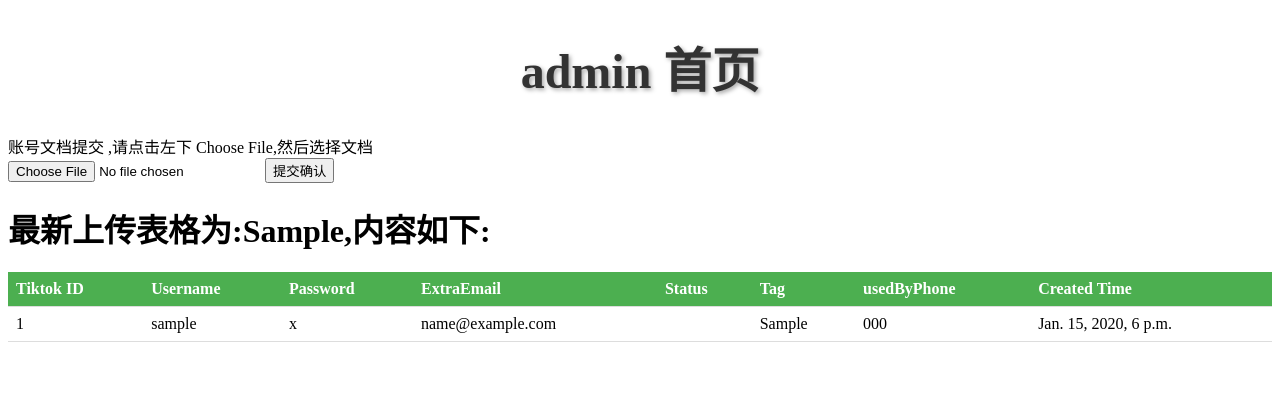
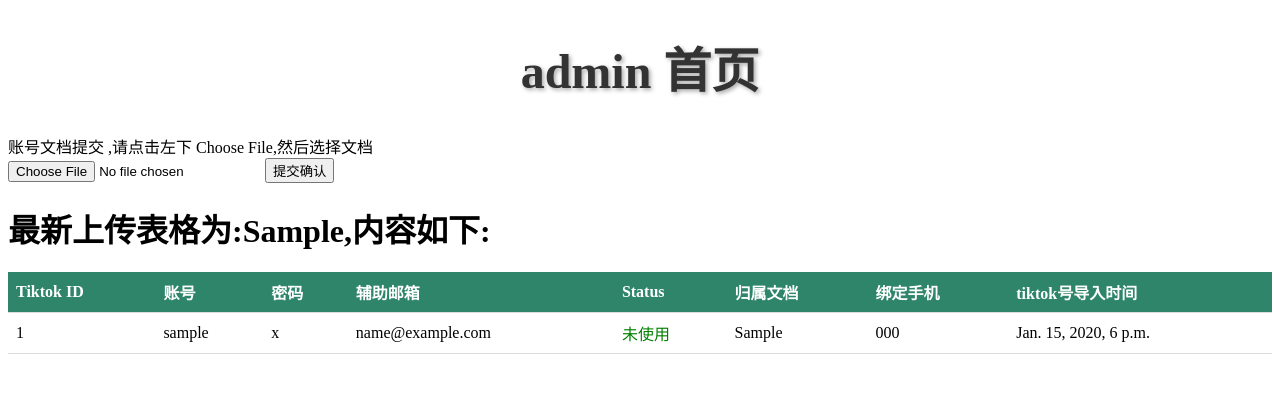
Before and after one commit to Denis-666/wenge_V2, a Django app: page /admin/ in a window 1280 px wide. Shown: the top 393 px of the page. Run offline with Django 4.2, Linux system fonts and the light colour scheme; tables that the repository leaves empty hold one stand-in row (values such as "Sample post").

Commit message:
2023.3.10

```diff
--- a/wenge_V2_app/models.py
+++ b/wenge_V2_app/models.py
@@ -8,9 +8,10 @@
     username = models.CharField(max_length=50) # 用户名
     password = models.CharField(max_length=50) # 密码
     status_choices = (
-        # status 二选一 , 0 为未激活, 1 为已激活
+        # status 二选一 , 0 为未激活, 1 为已激活, 2 为已封禁
         (0, "未使用"),
         (1, "已使用"),
+        (2, "已封禁")
     ) # 是否被使用
     status = models.IntegerField(choices=status_choices,default=0)
     tag = models.CharField(max_length=50) # 每一份上传docx文件,用文件名做tag
--- a/wenge_V2_app/templates/admin/HomePage_admin.html
+++ b/wenge_V2_app/templates/admin/HomePage_admin.html
@@ -21,12 +21,25 @@
         }
 
         th {
-            background-color: #4CAF50;
+            background-color: hsl(161, 49%, 35%);
             color: white;
         }
 
         tr:hover {
             background-color: #f5f5f5;
+        }
+        /* 账号状态颜色 */
+
+        #unused {
+            color: green;
+        }
+
+        #used {
+            color: gold;
+        }
+
+        #banned {
+            color: red;
         }
     </style>
 
@@ -56,13 +69,13 @@
         <thead>
             <tr>
                 <th>Tiktok ID</th>
-                <th>Username</th>
-                <th>Password</th>
-                <th>ExtraEmail</th>
+                <th>账号</th>
+                <th>密码</th>
+                <th>辅助邮箱</th>
                 <th>Status</th>
-                <th>Tag</th>
-                <th>usedByPhone</th>
-                <th>Created Time</th>
+                <th>归属文档</th>
+                <th>绑定手机</th>
+                <th>tiktok号导入时间</th>
             </tr>
         </thead>
         <tbody>
@@ -72,9 +85,13 @@
                 <td>{{ item.username }}</td>
                 <td>{{ item.password }}</td>
                 <td>{{ item.extraEmail }}</td>
-                <td>
-                    {% if i.status == 0 %} 未激活 {% elif i.status == 1 %} 已激活 {% endif %}
-                </td>
+                {% if item.status == 0 %}
+                <td id="unused">未使用</td>
+                {% elif item.status == 1 %}
+                <td id="used">已使用</td>
+                {% elif item.status == 2 %}
+                <td id="banned">已封号</td>
+                {% endif %}
                 <td>{{ item.tag }}</td>
                 <td>{{ item.usedByPhone }}</td>
                 <td>{{ item.createdTime }}</td>
--- a/wenge_V2_app/templates/phone/HomePage_Phone.html
+++ b/wenge_V2_app/templates/phone/HomePage_Phone.html
@@ -112,7 +112,7 @@
             <tr>
                 <td>{{ tiktok_accounts_data.id }}</td>
                 <td>{{ phone_data.phoneName }}</td>
-                <td>{{ phone_data.lastLoginTime }}</td>
+                <td>{{ lastLoginTime }}</td>
 
             </tr>
 
@@ -124,7 +124,6 @@
             <a href="remove_binding/?removeAccount=yes">点击让手机解除绑定tiktok号 账号不再使用 (被封号)</a>
         </div>
         <div>
-
             <a href="remove_binding/?removeAccount=no">点击让手机解除绑定tiktok号 账号回归账号池</a>
         </div>
 
--- a/wenge_V2_app/views/phone/HomePage_Phone.py
+++ b/wenge_V2_app/views/phone/HomePage_Phone.py
@@ -95,7 +95,7 @@
         else:
             message = '获取账号成功'
 
-        response = HttpResponse(render(request, HomePage_Phone_path, {'message':message,'phone_data':phone_data,'tiktok_accounts_data':tiktok_accounts_data}))
+        response = HttpResponse(render(request, HomePage_Phone_path, {'message':message,'lastLoginTime':lastLoginTime,'phone_data':phone_data,'tiktok_accounts_data':tiktok_accounts_data}))
         response.set_cookie('lastLoginTime', lastLoginTime, max_age=365 * 24 * 60 * 60)
         response.set_cookie('phoneId', phoneId, max_age=365 * 24 * 60 * 60)
         return response
@@ -119,9 +119,10 @@
         lastLoginTime = request.COOKIES.get('lastLoginTime')
         print('phoneId',phoneId)
         # 1.2.2 更新 lastLoginTime
-        print('lastLoginTime',lastLoginTime)
-        lastLoginTime = datetime.now().strftime('%Y-%m-%d %H:%M:%S')
-        models.phone.objects.filter(phoneId=phoneId).update(lastLoginTime=lastLoginTime)
+        currentLoginTime = datetime.now().strftime('%Y-%m-%d %H:%M:%S')
+        lastLoginTime = models.phone.objects.filter(phoneId=phoneId).first().lastLoginTime # 读取上一次 lastLoginTime
+        print('lastLoginTime:',lastLoginTime,',currentLoginTime:',currentLoginTime)
+        models.phone.objects.filter(phoneId=phoneId).update(lastLoginTime=currentLoginTime) # 更新本次 lastLoginTime
 
     return phoneId,lastLoginTime
 
--- a/wenge_V2_app/views/phone/HomePage_Phone_remove_binding.py
+++ b/wenge_V2_app/views/phone/HomePage_Phone_remove_binding.py
@@ -20,11 +20,11 @@
     remove_account = request.GET.get('removeAccount')
     # 如果 removeAccount 参数存在并且值为 "yes"
     if remove_account == 'yes':
-        # 被封号了
-        pass
+        models.account.objects.filter(id=tiktokId).update(status=2) # status=2 ,已封禁
+        models.account.objects.filter(id=tiktokId).update(usedByPhone='None')
     elif remove_account == 'no':
         # 没封号,回归账号池
-        models.account.objects.filter(id=tiktokId).update(status=0)
+        models.account.objects.filter(id=tiktokId).update(status=0) # status=0 ,未使用
         models.account.objects.filter(id=tiktokId).update(usedByPhone='None')
 
 
```
Also changed, not shown: wenge_V2_app/migrations/0008_alter_account_status.py (added), 3 other files.
